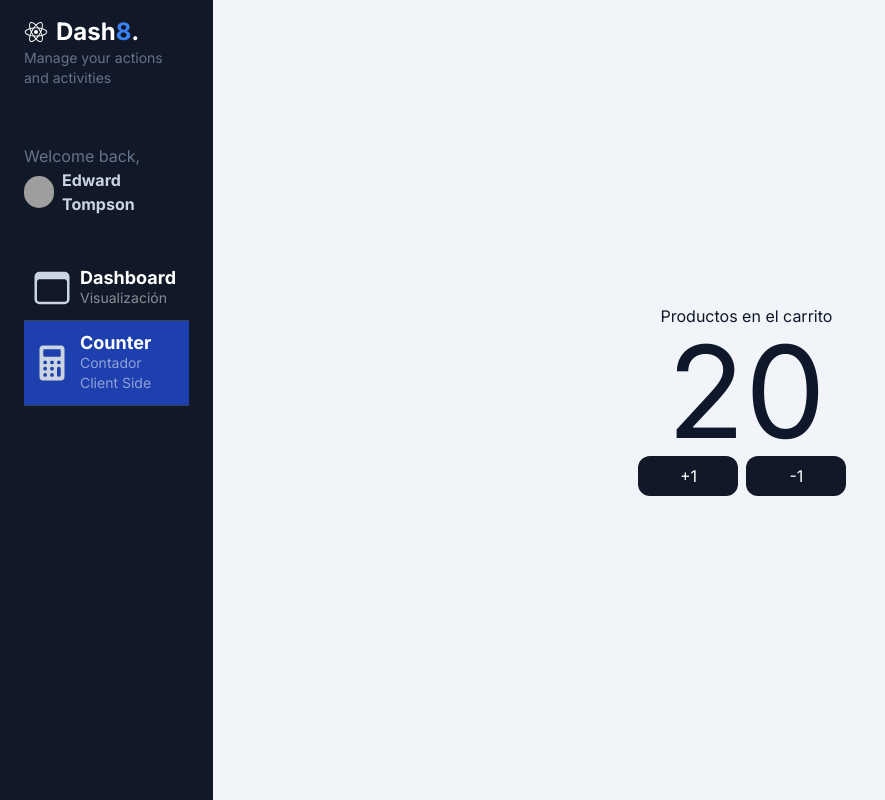
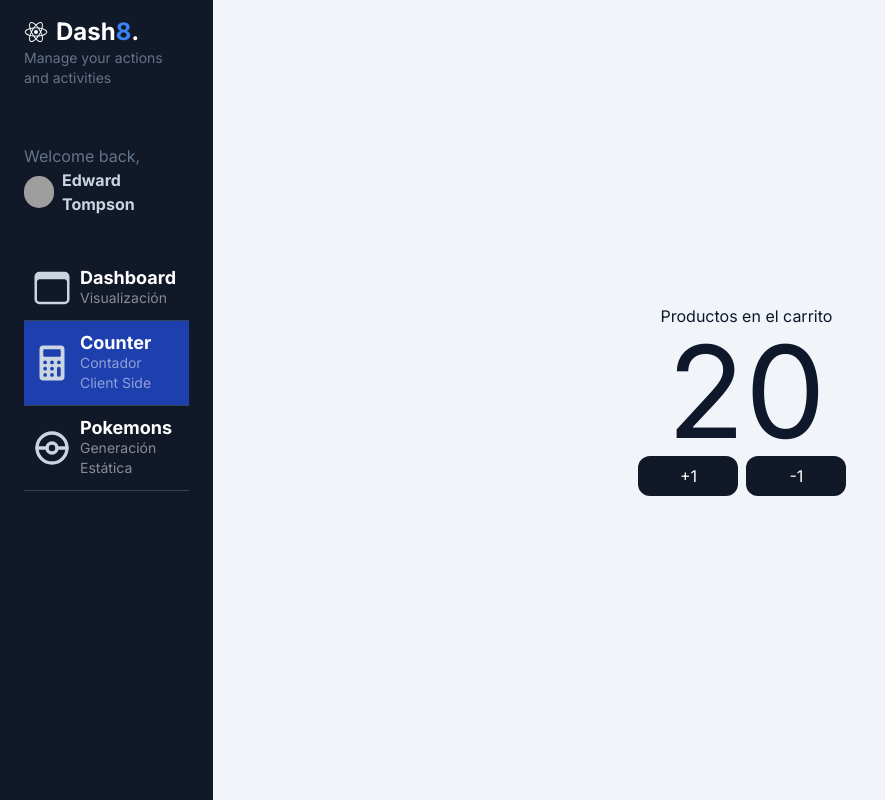
Before and after one commit to rrchoque/nxfh-02-my-dashboard, a Next.js app: page /dashboard/counter in a window 1280 px wide. Shown: the whole page, without its empty margins (0-885 px from the left). Built offline with nearby package versions, Linux system fonts and the light colour scheme; grey boxes are pictures that could not be loaded.

Commit message:
Se agregó el nuevo componente de pokemon y se corrigió el largo de sidebar

```diff
--- a/src/app/components/Sidebar.tsx
+++ b/src/app/components/Sidebar.tsx
@@ -2,6 +2,7 @@ import Image from 'next/image'
 import React from 'react'
 import { IoBrowsersOutline, IoCalculator, IoLogoReact } from 'react-icons/io5'
 import { SidebarMenuItem } from './SidebarMenuItem'
+import { TbPokeball } from 'react-icons/tb'
 
 const menuItems = [
     {
@@ -16,11 +17,17 @@ const menuItems = [
       title: 'Counter',
       subTitle: 'Contador Client Side'
     },
+    {
+      path: '/dashboard/pokemons',
+      icon: <TbPokeball size={40} />,
+      title: 'Pokemons',
+      subTitle: 'Generación Estática'
+    },
   ]
 
 export const Sidebar = () => {
   return (
-    <div id="menu" className="bg-gray-900 min-h-screen z-10 text-slate-300 w-64 left-0 h-screen overflow-y-scroll">
+    <div id="menu" className="bg-gray-900 min-h-screen z-10 text-slate-300 w-64 left-0 overflow-y-scroll">
         <div id="logo" className="my-4 px-6">
             <h1 className="flex items-center  text-lg md:text-2xl font-bold text-white">
                 <IoLogoReact className='mr-2' />
```
